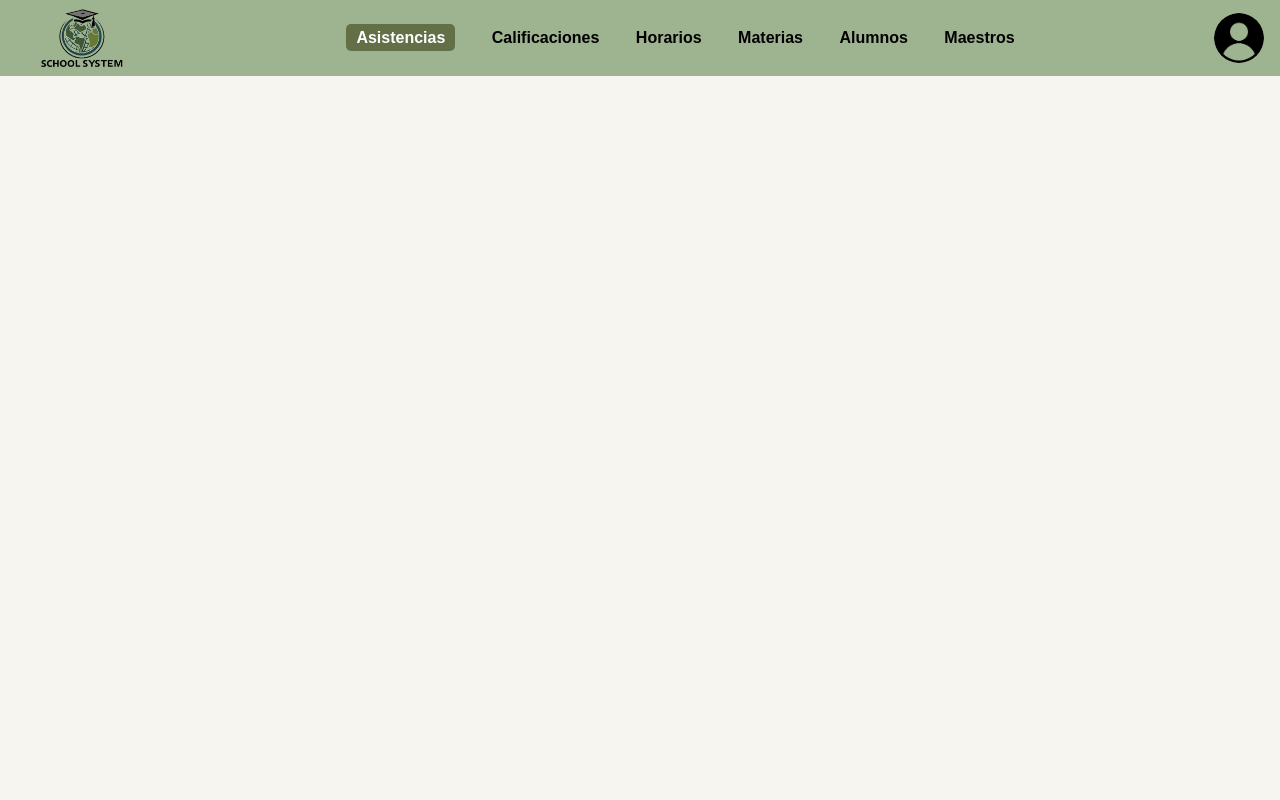
After one commit to GabLopezAl/ControlEstudiantes, a PHP site: page /Screens/Admin/Asistencias.php in a window 1280 px wide. The commit adds this page. Run offline with PHP 8.4, Linux system fonts and the light colour scheme.

Commit message:
Muestra navbar Admin

```diff
--- /dev/null
+++ b/PHP/Headers/Admin.php
@@ -0,0 +1,39 @@
+<!DOCTYPE html>
+<html lang="en">
+<head>
+  <meta charset="UTF-8">
+  <meta name="viewport" content="width=device-width, initial-scale=1.0">
+  <title>Admin</title>
+  <?php if ($pagina == 'Asistencias.php'): ?>
+    <link rel="stylesheet" href="../../css/asistenciasAlumno.css?v=2.2">
+  <?php elseif ($pagina == 'Calificaciones.php'): ?>
+      <link rel="stylesheet" href="../../css/calificacionesAlumno.css?v=2.2">
+  <?php elseif ($pagina == 'Horario.php'): ?>
+      <link rel="stylesheet" href="../../css/calificacionesAlumno.css?v=1.1">
+  <?php endif; ?>
+</head>
+<body>
+<header>
+    <div class="logo">
+      <img src="../../img/Logo.png" alt="Logo">
+    </div>
+    <nav>
+      <a href="Asistencias.php" class="<?= $pagina == 'Asistencias.php' ? 'active' : '' ?>">Asistencias</a>
+      <a href="Calificaciones.php" class="<?= $pagina == 'Calificaciones.php' ? 'active' : '' ?>">Calificaciones</a>
+      <a href="Horario.php" class="<?= $pagina == 'Horario.php' ? 'active' : '' ?>">Horarios</a>
+      <a href="Horario.php" class="<?= $pagina == 'Horario.php' ? 'active' : '' ?>">Materias</a>
+      <a href="Horario.php" class="<?= $pagina == 'Horario.php' ? 'active' : '' ?>">Alumnos</a>
+      <a href="Horario.php" class="<?= $pagina == 'Horario.php' ? 'active' : '' ?>">Maestros</a>
+    </nav>
+    <div class="user-section" id="userToggle">
+      <div>
+        <a>
+          <img class="user-icon" src="../../img/logoUser.png" alt="Logo">
+        </a>
+      </div>
+      <div class="dropdown" id="dropdownMenu">
+        <a class="cursor" href="editarDatos.php">Editar datos</a>
+        <a class="cursor" href="../../index.php">Cerrar sesión</a>
+      </div>
+    </div>
+  </header>
--- /dev/null
+++ b/Screens/Admin/Asistencias.php
@@ -0,0 +1,10 @@
+<?php
+session_start();
+$pagina = basename($_SERVER['PHP_SELF']);
+require '../../PHP/Conexion/conexion.php';
+require '../../PHP/Headers/Admin.php';
+?>
+
+  <script src="../../js/dropdown.js"></script>
+</body>
+</html>
```
Also changed, not shown: PHP/Login/loginAlumno.php (+17 -0 lines).
